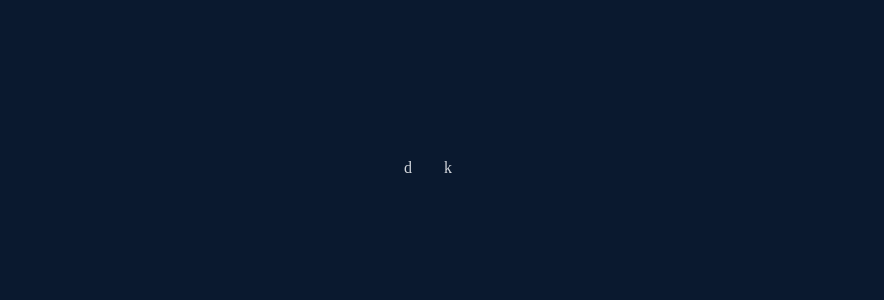
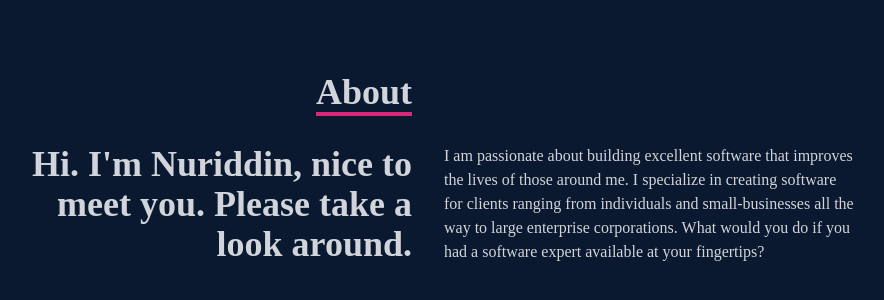
Before and after one commit to Nuriddin70/personal-website, a React (Create React App) app: page / in a window 1280 px wide. Shown: the part 1032-1332 px from the top of the page, without its empty margins (212-1096 px from the left). Built offline with nearby package versions, Linux system fonts and the light colour scheme.

Commit message:
build about sectin

```diff
--- a/src/components/About.jsx
+++ b/src/components/About.jsx
@@ -4,14 +4,27 @@ const About = () => {
   return (
     <div name="about" className='w-full h-screen bg-[#0a192f] text-gray-300'>
       <div className='flex flex-col justify-center items-center w-full h-full'>
-        <div className='max-w-[900px] w-full px-4 grid grid-cols-2 gap-8'>
-          <div className='sm:text-right'>
-            d
+        <div className='max-w-[900px] w-full  grid grid-cols-2 gap-8'>
+          <div className='sm:text-right pb-8 pl-6'>
+            <p className='text-4xl font-bold inline border-b-4 border-pink-600'>
+              About
+            </p>
           </div>
           <div>
-            k
+
           </div>
-
+        </div>
+        <div className='max-w-[900px] w-full  grid sm:grid-cols-2 gap-8 px-6'>
+        <div className='sm:text-right text-4xl font-bold'>
+              <p>Hi. I'm Nuriddin, nice to meet you. Please take a look around.</p>
+            </div>
+            <div>
+              <p>I am passionate about building excellent software that improves
+              the lives of those around me. I specialize in creating software
+              for clients ranging from individuals and small-businesses all the
+              way to large enterprise corporations. What would you do if you had
+              a software expert available at your fingertips?</p>
+            </div>
         </div>
 
       </div>
```
Also changed, not shown: 1 other file (tests, documents, lock files or other folders).
